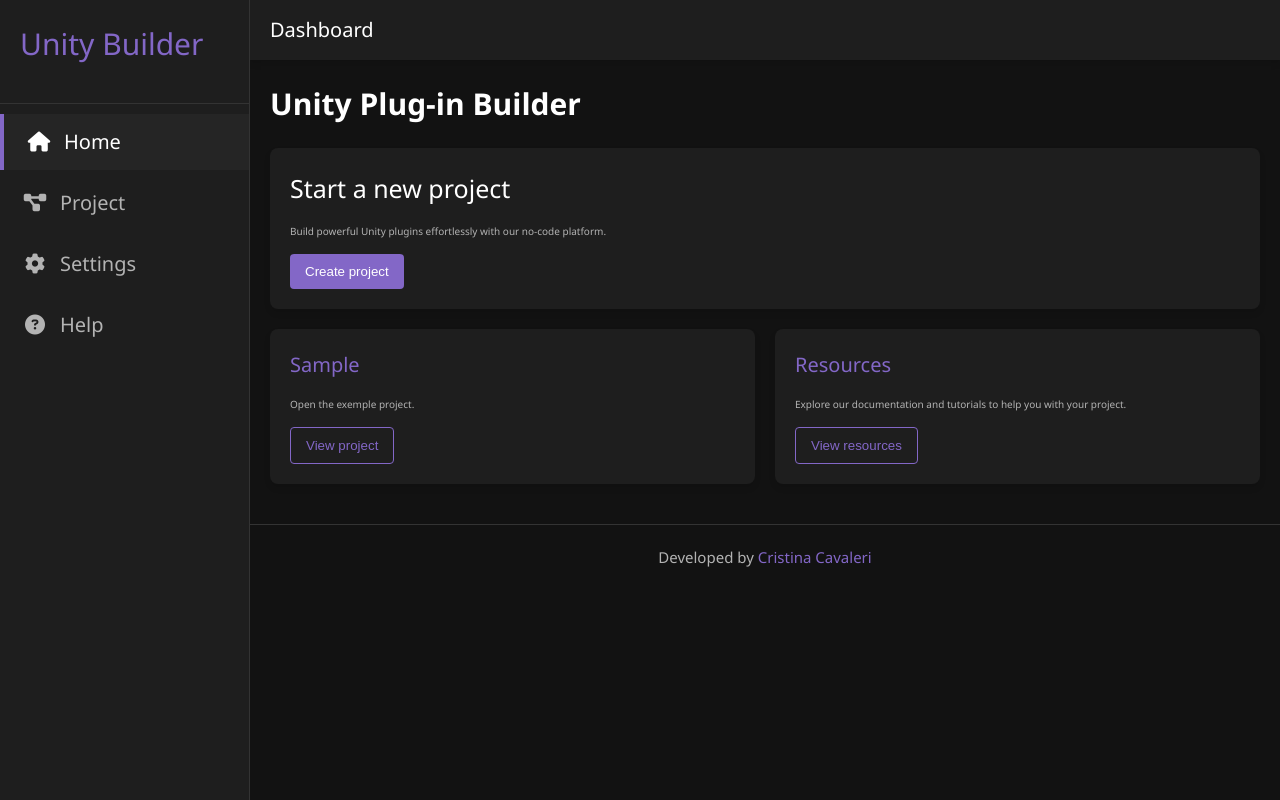
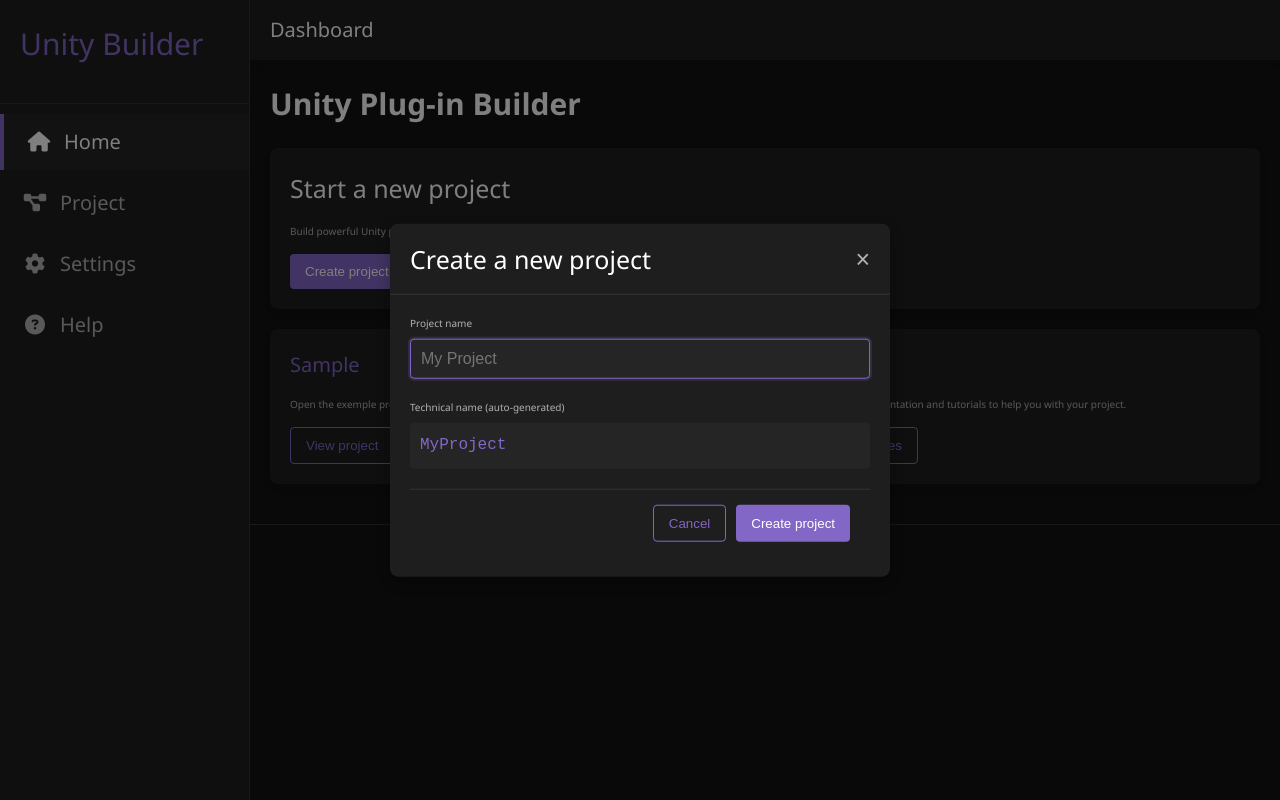
Before and after one commit to CCDevX/unity-no-code-builder, a website built with Vite: page src/index.html in a window 1280 px wide. Both pictures are taken after a click on the button "Create project". Built offline with nearby package versions, Linux system fonts and the light colour scheme.

Commit message:
feat: implement first version of project creation modal

```diff
--- a/src/common/scss/_modal.scss
+++ b/src/common/scss/_modal.scss
@@ -0,0 +1,96 @@
+@use "./variables" as *;
+
+.modal-overlay {
+  position: fixed;
+  top: 0;
+  left: 0;
+  right: 0;
+  bottom: 0;
+  background: rgba(0, 0, 0, 0.5);
+  z-index: 1000;
+  display: none;
+}
+
+.modal {
+  position: fixed;
+  top: 50%;
+  left: 50%;
+  transform: translate(-50%, -50%);
+  background: $bg-secondary;
+  border-radius: 0.8rem;
+  box-shadow: 0 0.5rem 1.5rem rgba(0, 0, 0, 0.3);
+  z-index: 1001;
+  width: 90%;
+  max-width: 50rem;
+  display: none;
+  .modal-content {
+    .modal-header {
+      display: flex;
+      justify-content: space-between;
+      align-items: center;
+      padding: 1.5rem 2rem;
+      border-bottom: 0.1rem solid $border-color;
+
+      h2 {
+        margin: 0;
+      }
+
+      .close-modal {
+        background: none;
+        border: none;
+        font-size: 2.5rem;
+        cursor: pointer;
+        color: $text-secondary;
+      }
+    }
+
+    .modal-body {
+      padding: 2rem;
+
+      .form-group {
+        margin-bottom: 20px;
+        &last-child {
+          margin-bottom: 0;
+        }
+
+        label {
+          display: block;
+          margin-bottom: 0.8rem;
+          color: $text-secondary;
+        }
+
+        .form-control {
+          width: 100%;
+          padding: 1rem;
+          border-radius: 0.4rem;
+          border: 0.1rem solid $border-color;
+          background: $bg-elevated;
+          color: $text-primary;
+          font-size: 1.6rem;
+          &:focus {
+            outline: none;
+            border-color: $accent-color;
+            box-shadow: 0 0 0 0.2rem rgba(131, 103, 199, 0.2);
+          }
+        }
+
+        .technical-name {
+          padding: 1rem;
+          background: $bg-elevated;
+          border-radius: 0.4rem;
+          color: $accent-color;
+          font-family: monospace;
+          font-size: 1.6rem;
+        }
+      }
+    }
+
+    .modal-footer {
+      padding: 1.5rem 2rem;
+      border-top: 0.1rem solid $border-color;
+      display: flex;
+      justify-content: flex-end;
+      gap: 1rem;
+    }
+  }
+}
--- a/src/index.html
+++ b/src/index.html
@@ -64,6 +64,39 @@
         </footer>
       </main>
     </div>
+    <!-- New project modal -->
+    <div class="modal" id="new-project-modal">
+      <div class="modal-content">
+        <div class="modal-header">
+          <h2>Create a new project</h2>
+          <button class="close-modal">&times;</button>
+        </div>
+        <div class="modal-body">
+          <div class="form-group">
+            <label for="project-name">Project name</label>
+            <input
+              type="text"
+              class="form-control"
+              id="project-name"
+              placeholder="My Project"
+            />
+          </div>
+          <div class="form-group">
+            <label>Technical name (auto-generated)</label>
+            <div class="technical-name" id="technical-name">MyProject</div>
+          </div>
+          <div class="modal-footer">
+            <button class="btn btn-secondary" id="cancel-project">
+              Cancel
+            </button>
+            <button class="btn btn-primary" id="create-project">
+              Create project
+            </button>
+          </div>
+        </div>
+      </div>
+    </div>
+    <div class="modal-overlay" id="modal-overlay"></div>
     <script type="module" src="./index.js"></script>
     <script type="module" src="./common/javascript/helper.js"></script>
   </body>
--- a/src/index.js
+++ b/src/index.js
@@ -160,7 +160,7 @@
       );
       if (createProjectButton) {
         createProjectButton.addEventListener("click", (event) => {
-          //showNewProjectModal();
+          showNewProjectModal();
         });
       }
       const sampleProjectButton = document.querySelector(
@@ -270,3 +270,54 @@
 };
 
 const initProjectBuilder = (params) => {};
+
+/* Modal function to export */
+const modal = document.querySelector("#new-project-modal");
+const modalOverlay = document.querySelector("#modal-overlay");
+const closeModal = document.querySelector(".close-modal");
+const cancelProject = document.querySelector("#cancel-project");
+const createProjectBtn = document.querySelector("#create-project");
+const projectNameInput = document.querySelector("#project-name");
+const technicalNameDisplay = document.querySelector("#technical-name");
+
+const showNewProjectModal = () => {
+  modal.style.display = "block";
+  modalOverlay.style.display = "block";
+  projectNameInput.focus();
+
+  if (projectNameInput.value) {
+    technicalNameDisplay.textContent = convertToTechnicalName(
+      projectNameInput.value
+    );
+  }
+};
+
+const hideNewProjectModal = () => {
+  modal.style.display = "none";
+  modalOverlay.style.display = "none";
+  projectNameInput.value = "";
+  technicalNameDisplay.textContent = "";
+};
+
+const convertToTechnicalName = (name) => {
+  return name
+    .replace(/\s+/g, " ") // Replace multiple spaces with a single space
+    .trim() // Remove leading/trailing whitespace
+    .split(" ") // Split into words
+    .map((word) => word.charAt(0).toUpperCase() + word.slice(1)) // Capitalize first letter
+    .join(""); // Join without spaces
+};
+
+projectNameInput.addEventListener("input", (event) => {
+  technicalNameDisplay.textContent = convertToTechnicalName(event.target.value);
+});
+
+// Close modal events
+closeModal.addEventListener("click", hideNewProjectModal);
+cancelProject.addEventListener("click", hideNewProjectModal);
+modalOverlay.addEventListener("click", hideNewProjectModal);
+
+// Create project button in modal
+createProjectBtn.addEventListener("click", (event) => {
+  // TODO
+});
```
